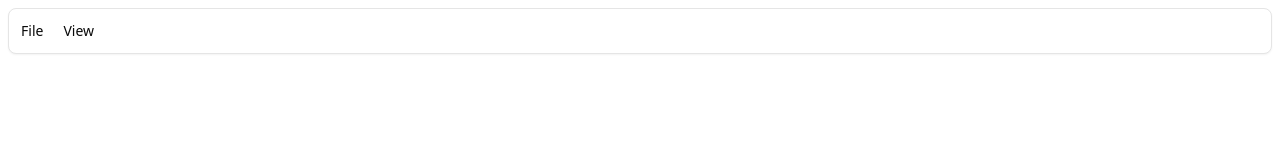
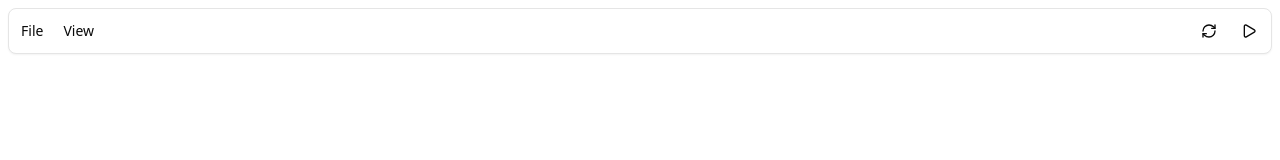
Before and after one commit to Inglan/HTMLPad, a SvelteKit app: page / in a window 1280 px wide. Shown: the top 160 px of the page. Built offline with nearby package versions, Linux system fonts and the light colour scheme.

Commit message:
add buttons

```diff
--- a/src/routes/+page.svelte
+++ b/src/routes/+page.svelte
@@ -2,6 +2,8 @@
 	import { Button } from '$lib/components/ui/button/index.js';
 	import * as Resizable from '$lib/components/ui/resizable/index.js';
 	import * as Menubar from '$lib/components/ui/menubar/index.js';
+	import Play from 'lucide-svelte/icons/play';
+	import Reload from 'lucide-svelte/icons/refresh-cw';
 
 	let direction = <'horizontal' | 'vertical'>$state('horizontal');
 </script>
@@ -27,7 +29,13 @@
 						</Menubar.Item>
 					</Menubar.Content>
 				</Menubar.Menu>
-				<Button variant="ghost" size="icon"></Button>
+				<div class="grow"></div>
+				<Button variant="ghost" size="icon">
+					<Reload />
+				</Button>
+				<Button variant="ghost" size="icon">
+					<Play />
+				</Button>
 			</Menubar.Root>
 		</div>
 	</Resizable.Pane>
```
